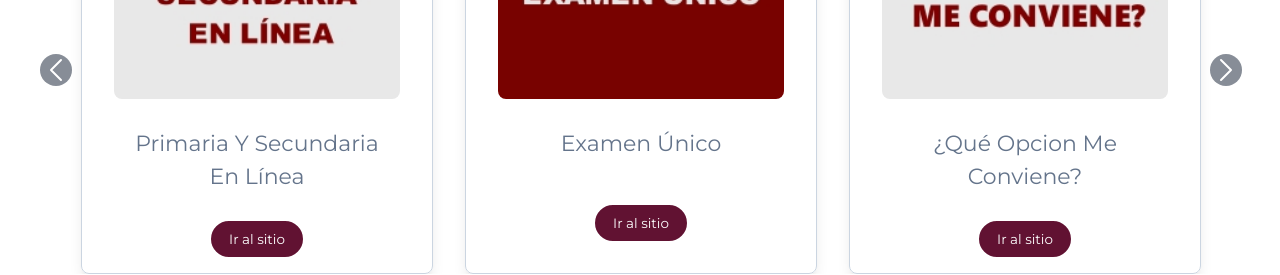
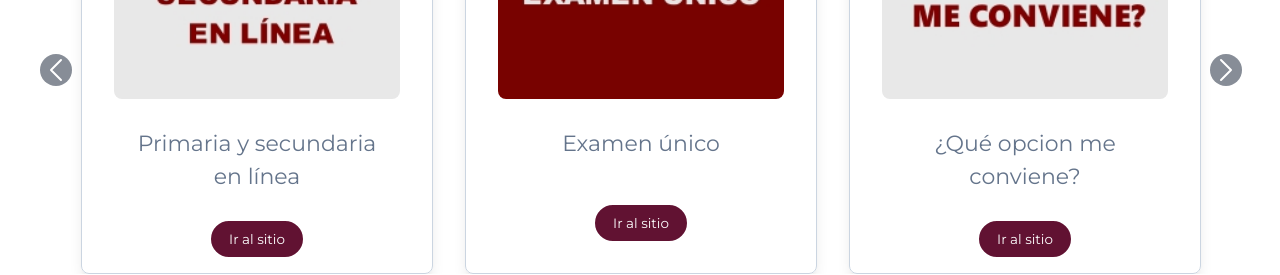
Before and after one commit to ineacdmx2024/inea-web, a Next.js app: page / in a window 1280 px wide. Shown: the part 1140-1415 px from the top of the page. Built offline with nearby package versions, Linux system fonts and the light colour scheme; no server answers.

Commit message:
Cambios letras - Pagina principal

```diff
--- a/src/app/blog/noticias-antiguas/[noticiasAntiguasId]/page.jsx
+++ b/src/app/blog/noticias-antiguas/[noticiasAntiguasId]/page.jsx
@@ -1,8 +1,9 @@
 import { Open_Sans } from "next/font/google";
-import Breadcrumb from "@/components/Breadcrumb";
 import PagSec from "@/components/PlantillaPagSec";
 import Image from "next/image";
 import React from "react";
+import Link from 'next/link'
+
 
 const open_Sans = Open_Sans({
   weight: ["300", "400", "500", "600", "700", "800"],
@@ -79,17 +80,41 @@ async function Page({ params }) {
             item.children[0]?.text || ""
           );
           case "paragraph":
-          const textContent = item.children.map((child) => child.text).join("");
+            const textContent = item.children
+              .map((child) => (child.type === "text" ? child.text : ""))
+              .join("");
+
             if (textContent.trim() === "") {
               // Manejo de párrafos vacíos: agrega un salto de línea visual
               return <br key={index} />;
             }
+
             return (
               <p
                 key={index}
                 className={`${open_Sans.className} text-[#404041] text-[16px] font-light`}
               >
-              {item.children.map((child, i) => (
+                {item.children.map((child, i) => {
+                  if (child.type === "link" && child.url) {
+                    return (
+                      <a
+                        key={i}
+                        href={child.url}
+                        target="_blank"
+                        rel="noopener noreferrer"
+                        className="text-blue-500 underline hover:text-blue-700"
+                      >
+                        {child.children?.map((linkChild, j) =>
+                          linkChild.type === "text" ? (
+                            <span key={j}>{linkChild.text}</span>
+                          ) : null
+                        )}
+                      </a>
+                    );
+                  }
+
+                  if (child.type === "text") {
+                    return (
                       <span
                         key={i}
                         style={{
@@ -102,9 +127,14 @@ async function Page({ params }) {
                       >
                         {child.text}
                       </span>
-              ))}
+                    );
+                  }
+
+                  return null; // Manejo para tipos inesperados
+                })}
               </p>
             );
+
         case "image":
           return (
             <Image
@@ -135,6 +165,18 @@ async function Page({ params }) {
             >
               {item.children[0]?.text || ""}
             </blockquote>
+          );
+          case "link":
+            return (
+              <Link
+                key={index}
+                href={item.url || "#"}
+                target="_blank"
+                rel="noopener noreferrer"
+                className="text-blue-500 underline hover:text-blue-700"
+              >
+                {item.children[0]?.text || "Enlace"}
+              </Link>
             );
         default:
           return null;
--- a/src/components/CarouselOfertEdu.jsx
+++ b/src/components/CarouselOfertEdu.jsx
@@ -84,17 +84,17 @@ function CarouselOfertEdu() {
 
   const modalidades = [
     {
-      name: "Alfabetización, Primaria Y Secundaria Presencial",
+      name: "Alfabetización, primaria y secundaria presencial",
       image: "/Modalidad1.jpg",
-      url: ""
+      url: "/que-modalidad-elijo"
     },
     {
-      name: "Primaria Y Secundaria En Línea",
+      name: "Primaria y secundaria en línea",
       image: "/Modalidad2.jpg",
       url: "/enlinea"
     },
     {
-      name: "Examen Único",
+      name: "Examen único",
       image: "/Modalidad3.jpg",
       url: "/examen-unico",
     },
@@ -106,7 +106,7 @@ function CarouselOfertEdu() {
     {
       name: "Examenes diagnostico",
       image: "/Modalidad5.jpg",
-      url: "/examene-diagnostico",
+      url: "/examen-diagnostico",
     },
   ];
 
@@ -167,7 +167,7 @@ function CarouselOfertEdu() {
                       src={noticia.image}
                       alt={noticia.name}
                     />
-                    <h3 className="my-7 letras:px-2 px-5 text-center text-[18px] letras:text-[22px] text-slate-500 font-medium capitalize">
+                    <h3 className="my-7 letras:px-2 px-5 text-center text-[18px] letras:text-[22px] text-slate-500 font-medium ">
                       {noticia.name}
                     </h3>
                   </div>
```
Lines whose indentation alone changed are shown as unchanged.
